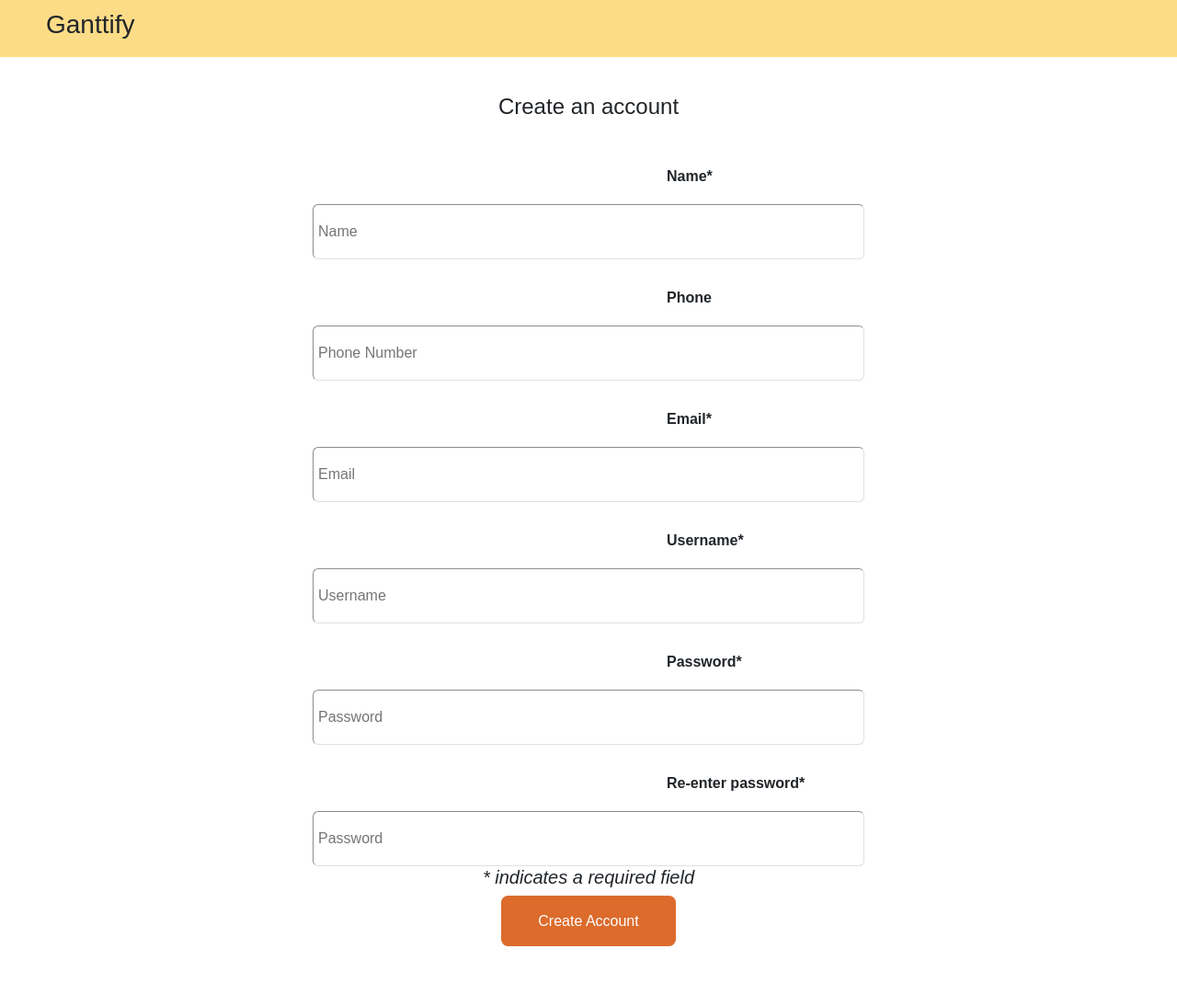
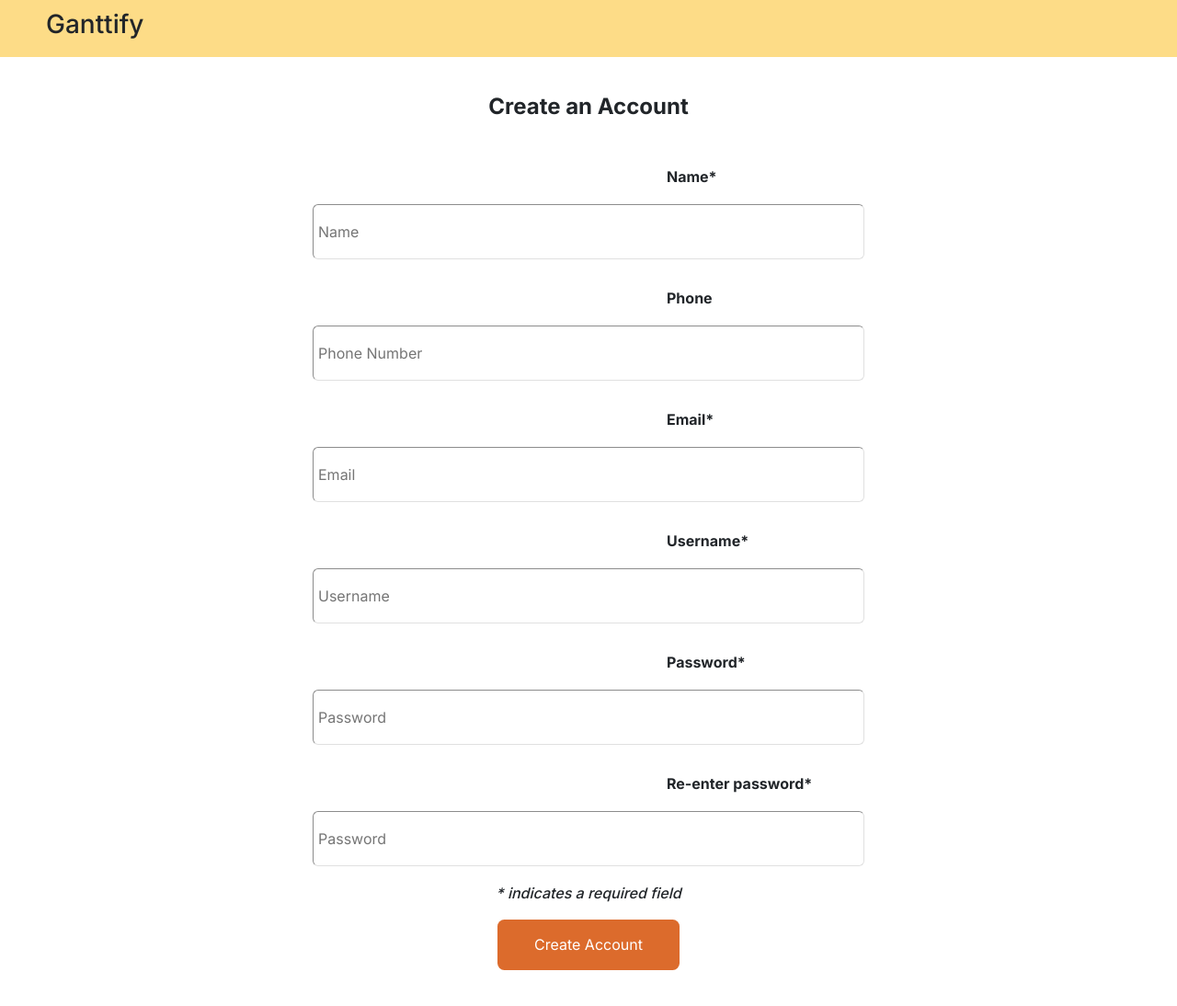
Before and after one commit to 45DegreeAngl/not_so_small_project-COP4331, a React (Create React App) app in the folder frontend/: page /register in a window 1280 px wide. Shown: the top 1094 px of the page at 92% size. Built offline with nearby package versions, Linux system fonts and the light colour scheme.

Commit message:
'Inter' font works with bootstrap

```diff
--- a/frontend/src/App.js
+++ b/frontend/src/App.js
@@ -1,6 +1,7 @@
 import React from 'react';
 import { BrowserRouter, Routes, Route } from "react-router-dom";
 import './App.css';
+import './index.css';
 
 import WelcomePage from './pages/WelcomePage';
 import LoginPage from './pages/LoginPage';
--- a/frontend/src/components/Register.css
+++ b/frontend/src/components/Register.css
@@ -7,7 +7,6 @@
 }
 .registerTitle{
     padding-bottom: 20px;
-    font:bold;
     font-size:x-large;
 }
 .registerFormContainer{
@@ -44,4 +43,7 @@
 }
 .formDescription{
     font-style: italic;
+    padding-top:20px;
+    padding-bottom:10px;
+    font-size:16px;
 }
--- a/frontend/src/components/Register.js
+++ b/frontend/src/components/Register.js
@@ -26,7 +26,7 @@ function Register(){
 
     const doRegister= async event =>{
         event.preventDefault();
-        if(regPassword.value != regPasswordVerify.value){
+        if(regPassword.value !== regPasswordVerify.value){
             setMessage("Passwords do not match");
             return;
         }
@@ -56,7 +56,7 @@ function Register(){
 
     return(
         <div className="registerComponent">
-            <h2 id="pageTitle" className='registerTitle'>Create an account</h2>
+            <h1 id="pageTitle" className='registerTitle'><b>Create an Account</b></h1>
             <form onSubmit={doRegister}>
                 <div className='formTitle'><label for="accountName" id="nameTitle" ><b>Name*</b></label><br/></div>
                 <input required="" type="text" id="accountName" placeholder='Name' className='registerForm' ref={(c) => regName = c} /><br/>
--- a/frontend/src/index.css
+++ b/frontend/src/index.css
@@ -1,16 +1,20 @@
-@font-face {
-    font-family: 'Inter';
-    src: local('Inter'), url("./fonts/Inter-VariableFont_slnt,wght.ttf")format('truetype');
-  }
+@import url('https://fonts.googleapis.com/css2?family=Inter:wght@100..900&display=swap');
+
+
 body {
   margin: 0;
-  font-family:'Inter';
+  font-family: "Inter", sans-serif !important;
+  font-optical-sizing: auto !important;
+  font-weight: 400 !important;
+  font-style: normal !important;
+  font-variation-settings:
+    "slnt" 0 !important;
   -webkit-font-smoothing: antialiased;
   -moz-osx-font-smoothing: grayscale;
   overflow-x:hidden;
 }
 
 code {
-  font-family: source-code-pro, Menlo, Monaco, Consolas, 'Courier New',
+  font-family: 'Inter',source-code-pro, Menlo, Monaco, Consolas, 'Courier New',
     monospace;
 }
```
Also changed, not shown: frontend/src/fonts/Inter-VariableFont_slnt,wght.ttf (deleted), 1 other file (tests, documents, lock files or other folders).
